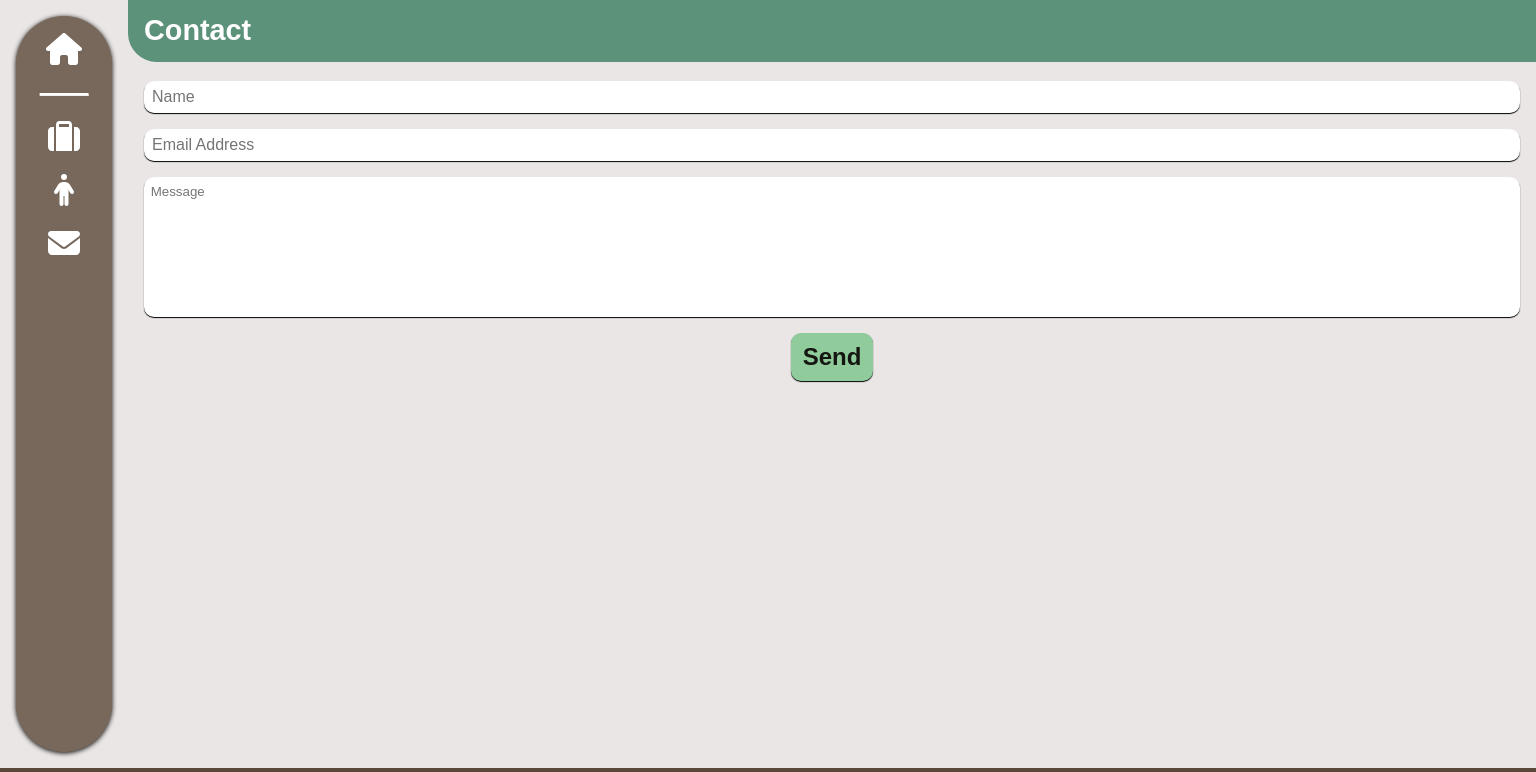
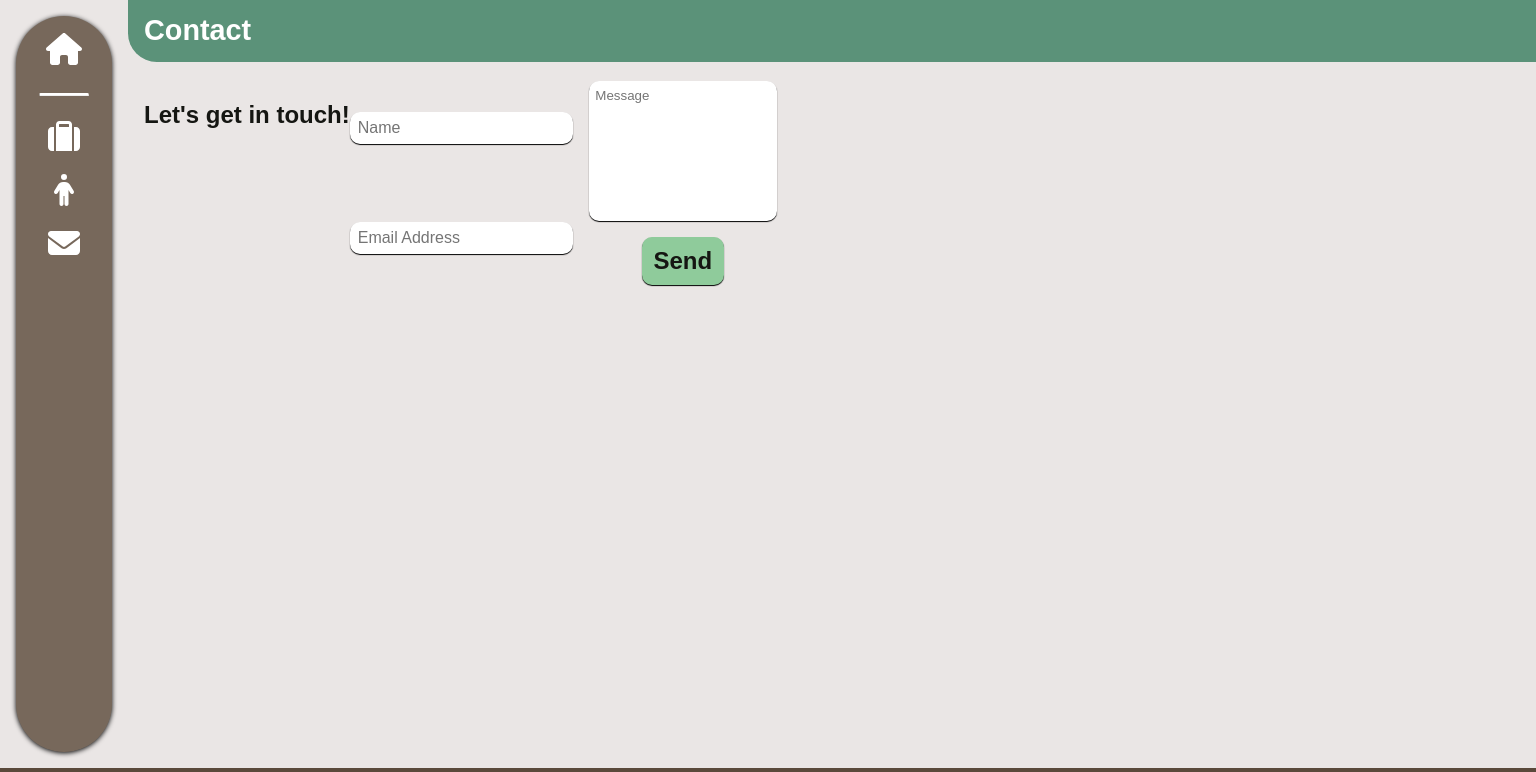
Before and after one commit to amontesino/portfolio, a React (Vite) app: page /contact in a window 1536 px wide. Shown: the top 772 px of the page. Built offline with nearby package versions, Linux system fonts and the light colour scheme; a web font is replaced by a local one.

Commit message:
fixed form to properly fill out email template + added additional stylings and html

```diff
--- a/src/components/Email.jsx
+++ b/src/components/Email.jsx
@@ -22,24 +22,28 @@ export default function Email() {
 
     return (
         <form className="email-form" ref={form} onSubmit={sendEmail}>
+            <div className="name-and-email">
                 <input
                     className="email-small-field"
                     type="text"
-                name="user_name"
+                    name="to_name"
                     placeholder="Name"
                 />
                 <input
                     className="email-small-field"
                     type="email"
-                name="user_email"
+                    name="reply_to"
                     placeholder="Email Address"
                 />
+            </div>
+            <div className="message-and-button">
                 <textarea
                     className="email-message"
                     name="message"
                     placeholder="Message"
                 />
                 <button className="email-send">Send</button>
+            </div>
         </form>
     )
 }
--- a/src/index.css
+++ b/src/index.css
@@ -77,6 +77,13 @@ html {
 }
 
 .email-form {
+  display: flex;
+  flex-direction: column;
+  gap: 1em;
+}
+
+.name-and-email,
+.message-and-button {
   display: flex;
   flex-direction: column;
   gap: 1em;
@@ -271,6 +278,19 @@ html {
     border-radius: 5px 0 0 5px;
   }
 
+  .email-and-info-container {
+    display: flex;
+  }
+
+  .email-form {
+    flex-direction: row;
+  }
+
+  .name-and-email {
+    justify-content: space-around;
+    min-width: auto;
+  }
+
   .mobile-hidden {
     display: inline-block;
   }
--- a/src/pages/Contact.jsx
+++ b/src/pages/Contact.jsx
@@ -6,7 +6,12 @@ export default function Contact() {
         <>
             <main className="page-section">
                 <h1 className="page-head">Contact</h1>
-                <Email />
+                <section className="email-and-info-container">
+                    <div className='contact-info'>
+                        <h1>Let's get in touch!</h1>
+                    </div>
+                    <Email />
+                </section>
             </main>
         </>
     )
```
Lines whose indentation alone changed are shown as unchanged.
